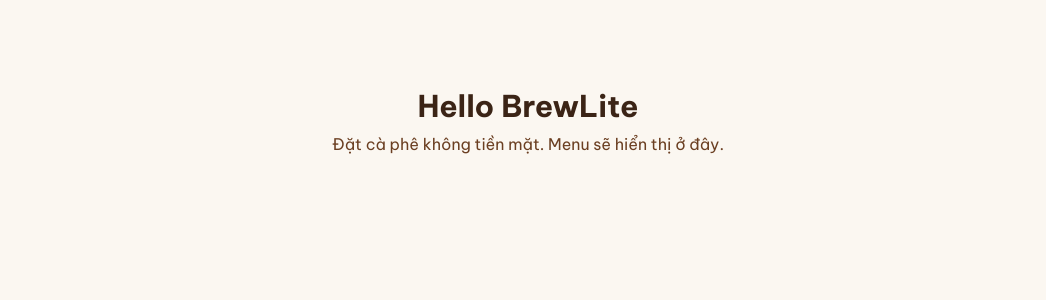
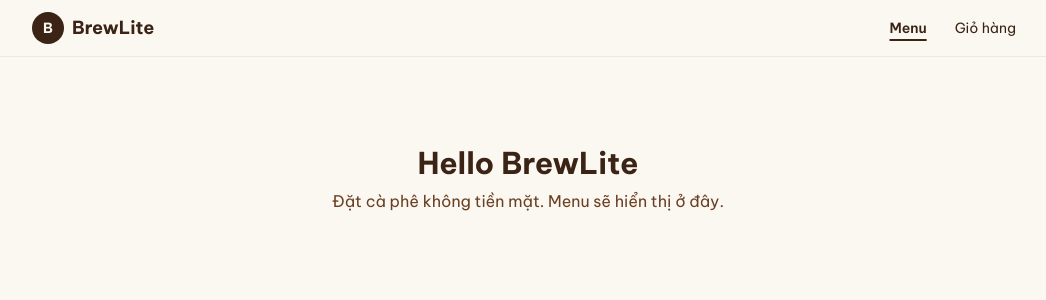
Before and after one commit to PhucLee23/brewlite-assignment1, a Next.js app in the folder frontend/: page / in a window 1280 px wide. Shown: the top 300 px of the page, without its empty margins (112-1158 px from the left). Built offline with nearby package versions, Linux system fonts and the light colour scheme.

Commit message:
feat(ui): component dùng chung, header có badge giỏ hàng và store giỏ hàng Zustand

```diff
--- a/frontend/src/app/layout.tsx
+++ b/frontend/src/app/layout.tsx
@@ -1,4 +1,5 @@
 import type { Metadata } from "next";
+import Header from "@/components/Header";
 import Providers from "./providers";
 import "./globals.css";
 
@@ -22,6 +23,7 @@ export default function RootLayout({ children }: Readonly<{ children: React.Reac
       </head>
       <body className="font-sans antialiased">
         <Providers>
+          <Header />
           <main className="mx-auto w-full max-w-5xl px-4 pb-16 pt-6">{children}</main>
         </Providers>
       </body>
--- /dev/null
+++ b/frontend/src/components/Header.tsx
@@ -0,0 +1,57 @@
+"use client";
+
+import Link from "next/link";
+import { usePathname } from "next/navigation";
+import { useHydrated } from "@/lib/hooks";
+import { selectCount, useCart } from "@/store/cart";
+
+const NAV_LINK = "rounded-lg px-2 py-1.5 hover:bg-latte";
+// Gạch chân mục đang mở để khách biết mình đang ở trang nào
+const NAV_ACTIVE = "font-semibold underline decoration-2 underline-offset-[6px]";
+
+export default function Header() {
+  const hydrated = useHydrated();
+  const count = useCart(selectCount);
+  const pathname = usePathname();
+
+  const navClass = (active: boolean) => (active ? `${NAV_LINK} ${NAV_ACTIVE}` : NAV_LINK);
+  const onMenu = pathname === "/" || pathname.startsWith("/products");
+  const onCart = pathname === "/cart";
+
+  return (
+    <header className="sticky top-0 z-10 border-b border-latte bg-foam/95 backdrop-blur print:hidden">
+      <div className="mx-auto flex max-w-5xl items-center justify-between gap-3 px-4 py-3">
+        <Link href="/" className="flex items-center gap-2 text-lg font-bold text-espresso">
+          <span aria-hidden className="grid h-8 w-8 place-items-center rounded-full bg-espresso text-sm text-foam">
+            B
+          </span>
+          {/* Màn hình hẹp chỉ giữ logo để menu không bị xuống dòng */}
+          <span className="max-sm:sr-only">BrewLite</span>
+        </Link>
+
+        <nav className="flex items-center gap-1 whitespace-nowrap text-sm sm:gap-3">
+          <Link
+            href="/"
+            className={navClass(onMenu)}
+            aria-current={onMenu ? "page" : undefined}
+          >
+            Menu
+          </Link>
+          <Link
+            href="/cart"
+            className={`relative ${navClass(onCart)}`}
+            aria-current={onCart ? "page" : undefined}
+            aria-label={`Giỏ hàng, ${hydrated ? count : 0} món`}
+          >
+            Giỏ hàng
+            {hydrated && count > 0 && (
+              <span className="absolute -right-1.5 -top-1 grid h-5 min-w-5 place-items-center rounded-full bg-crema px-1 text-xs font-semibold text-white">
+                {count}
+              </span>
+            )}
+          </Link>
+        </nav>
+      </div>
+    </header>
+  );
+}
--- /dev/null
+++ b/frontend/src/components/ui.tsx
@@ -0,0 +1,64 @@
+import Link from "next/link";
+import { STATUS_LABEL } from "@/lib/format";
+import type { OrderStatus } from "@/lib/types";
+
+export function Spinner({ label = "Đang tải..." }: { label?: string }) {
+  return (
+    <div role="status" className="flex items-center justify-center gap-3 py-16 text-roast">
+      <span className="h-5 w-5 animate-spin rounded-full border-2 border-crema border-t-transparent" />
+      {label}
+    </div>
+  );
+}
+
+export function ErrorBox({ message, onRetry }: { message: string; onRetry?: () => void }) {
+  return (
+    <div role="alert" className="rounded-xl border border-red-200 bg-red-50 p-4 text-red-800">
+      <p>{message}</p>
+      {onRetry && (
+        <button onClick={onRetry} className="mt-2 font-medium underline">
+          Thử lại
+        </button>
+      )}
+    </div>
+  );
+}
+
+export function EmptyState({ title, action }: { title: string; action?: { href: string; label: string } }) {
+  return (
+    <div className="rounded-2xl border border-dashed border-latte bg-white p-10 text-center">
+      <p className="text-roast">{title}</p>
+      {action && (
+        <Link href={action.href} className="mt-4 inline-block rounded-xl bg-espresso px-5 py-2.5 font-medium text-foam">
+          {action.label}
+        </Link>
+      )}
+    </div>
+  );
+}
+
+const STATUS_STYLE: Record<OrderStatus, string> = {
+  PENDING: "bg-amber-100 text-amber-900",
+  PAID: "bg-emerald-100 text-emerald-900",
+  PREPARING: "bg-sky-100 text-sky-900",
+  READY: "bg-indigo-100 text-indigo-900",
+  COMPLETED: "bg-stone-200 text-stone-800",
+  PAYMENT_FAILED: "bg-red-100 text-red-900",
+  CANCELLED: "bg-stone-100 text-stone-500",
+};
+
+export function StatusBadge({ status }: { status: OrderStatus }) {
+  return (
+    <span className={`inline-flex items-center gap-1.5 rounded-full px-2.5 py-1 text-xs font-semibold ${STATUS_STYLE[status]}`}>
+      {STATUS_LABEL[status]}
+      <span className="font-mono font-normal opacity-70">{status}</span>
+    </span>
+  );
+}
+
+export const primaryButton =
+  "rounded-xl bg-espresso px-5 py-3 font-semibold text-foam transition hover:bg-roast disabled:cursor-not-allowed disabled:opacity-50";
+export const secondaryButton =
+  "rounded-xl border border-espresso/20 bg-white px-5 py-3 font-medium text-espresso transition hover:bg-latte disabled:opacity-50";
+export const inputClass =
+  "w-full rounded-xl border border-latte bg-white px-3.5 py-2.5 outline-none focus:border-crema focus:ring-2 focus:ring-crema/30";
--- /dev/null
+++ b/frontend/src/store/cart.ts
@@ -0,0 +1,60 @@
+import { create } from "zustand";
+import { persist } from "zustand/middleware";
+import type { Size, Topping } from "@/lib/types";
+
+export interface CartItem {
+  /** Cùng sản phẩm + size + topping thì gộp chung một dòng. */
+  key: string;
+  productId: number;
+  name: string;
+  imageUrl: string;
+  size: Size;
+  toppings: Topping[];
+  unitPrice: number;
+  qty: number;
+}
+
+export const MAX_QTY = 20;
+
+interface CartState {
+  items: CartItem[];
+  add: (item: Omit<CartItem, "key">) => void;
+  setQty: (key: string, qty: number) => void;
+  remove: (key: string) => void;
+  clear: () => void;
+}
+
+export function cartKey(productId: number, size: Size, toppings: Topping[]): string {
+  return [productId, size, ...toppings.map((t) => t.id).sort((a, b) => a - b)].join("-");
+}
+
+export const useCart = create<CartState>()(
+  persist(
+    (set) => ({
+      items: [],
+      add: (item) =>
+        set((state) => {
+          const key = cartKey(item.productId, item.size, item.toppings);
+          const existing = state.items.find((i) => i.key === key);
+          if (existing) {
+            return {
+              items: state.items.map((i) =>
+                i.key === key ? { ...i, qty: Math.min(MAX_QTY, i.qty + item.qty) } : i,
+              ),
+            };
+          }
+          return { items: [...state.items, { ...item, key }] };
+        }),
+      setQty: (key, qty) =>
+        set((state) => ({
+          items: state.items.map((i) => (i.key === key ? { ...i, qty: Math.max(1, Math.min(MAX_QTY, qty)) } : i)),
+        })),
+      remove: (key) => set((state) => ({ items: state.items.filter((i) => i.key !== key) })),
+      clear: () => set({ items: [] }),
+    }),
+    { name: "brewlite-cart" },
+  ),
+);
+
+export const selectCount = (s: CartState) => s.items.reduce((sum, i) => sum + i.qty, 0);
+export const selectTotal = (s: CartState) => s.items.reduce((sum, i) => sum + i.unitPrice * i.qty, 0);
```
